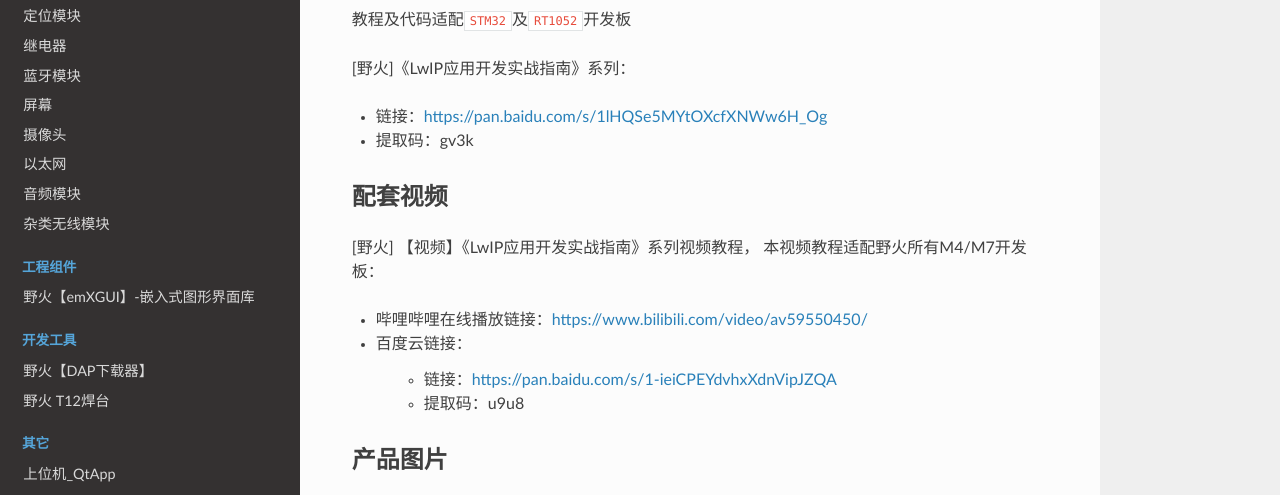
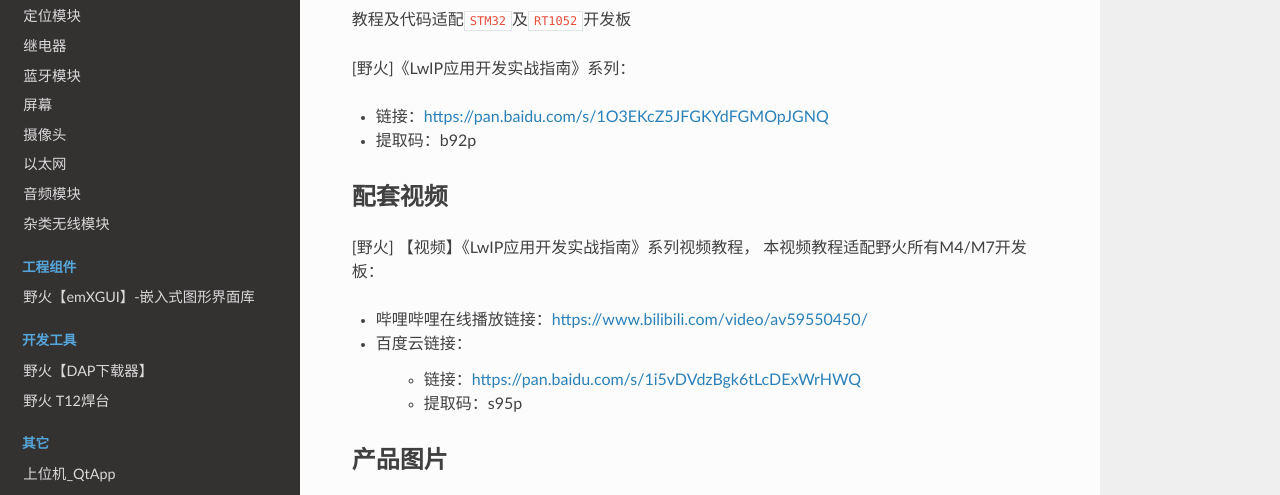
Before and after one commit to Embedfire/ebf_products, a Sphinx documentation site: the page built from documentation/tutorial/ebf_lwip_tutorial.rst, in a window 1280 px wide and 900 px high. Shown: the part 267-762 px from the top of the window. Built offline with Sphinx 7.4.7 and the Read the Docs theme 2.0.0, drawn with Linux system fonts in a browser that asks for light colours; pages that are not in the unit, such as notebooks, are missing from menus.

Commit message:
Update ebf_lwip_tutorial.rst

```diff
--- a/documentation/tutorial/ebf_lwip_tutorial.rst
+++ b/documentation/tutorial/ebf_lwip_tutorial.rst
@@ -11,8 +11,8 @@
 
 [野火]《LwIP应用开发实战指南》系列：
 
-- 链接：https://pan.baidu.com/s/1lHQSe5MYtOXcfXNWw6H_Og
-- 提取码：gv3k
+- 链接：https://pan.baidu.com/s/1O3EKcZ5JFGKYdFGMOpJGNQ
+- 提取码：b92p
 
 配套视频
 ------------------
@@ -24,8 +24,8 @@
 
 - 百度云链接：
 
-    - 链接：https://pan.baidu.com/s/1-ieiCPEYdvhxXdnVipJZQA
-    - 提取码：u9u8
+    - 链接：https://pan.baidu.com/s/1i5vDVdzBgk6tLcDExWrHWQ
+    - 提取码：s95p
 
 产品图片
 --------
```
